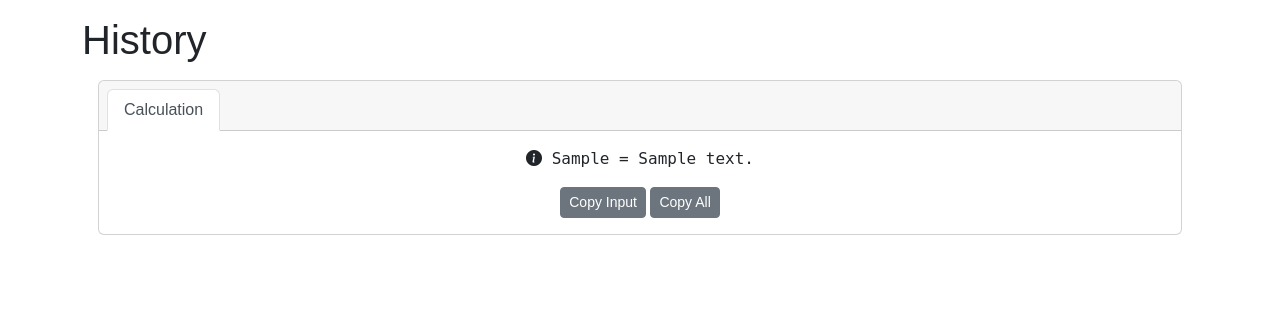
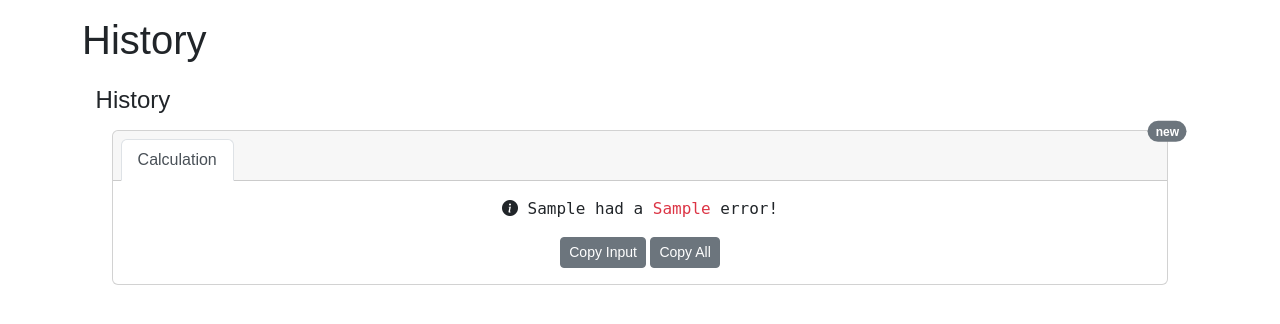
Before and after one commit to mahdihaghverdi/plumacalc, a Django app: page /history/ in a window 1280 px wide. Shown: the part 63-387 px from the top of the page. Run offline with Django 4.2, Linux system fonts and the light colour scheme; tables that the repository leaves empty hold one stand-in row (values such as "Sample post"); some libraries are stand-ins or nearby versions.

Commit message:
apply the resigned history section to `history/`

```diff
--- a/calculator/templates/calculator/history.html
+++ b/calculator/templates/calculator/history.html
@@ -10,29 +10,54 @@
 {% block content %}
     <div class="container" style="margin-top: 1rem">
         <h1>History</h1>
-        <div class="col">
+        <div class="col"
+             style="padding: .85rem; border-radius: 2px">
+            <h4>History</h4>
             {% if history %}
                 {% for hist in history %}
                     <div class="card text-center" style="margin: 1rem;">
                         <div class="card-header">
                             <ul class="nav nav-tabs card-header-tabs">
                                 <li class="nav-item">
-                                    <a class="nav-link active" aria-current="true" href="#">Calculation</a>
+                                    {% if forloop.counter == 1 %}
+                                        <a class="nav-link active" aria-current="true" href="#">
+                                                    <span class="position-absolute top-0 start-100 translate-middle badge rounded-pill bg-secondary">new<span
+                                                            class="visually-hidden">unread messages</span></span>Calculation</a>
+                                    {% else %}
+                                        <a class="nav-link active" aria-current="true" href="#">Calculation</a>
+                                    {% endif %}
                                 </li>
                             </ul>
                         </div>
                         <div class="card-body">
                             {% if forloop.counter == 1 %}
-                                <p class="card-text" style="font-family: monospace;">
-                                    <i class="bi bi-info-circle-fill"></i> <span id="input">{{ hist.input }} </span>=<span id="answer"> {{ hist.answer }}</span>
-                                </p>
+                                {% if hist.errors is None %}
+                                    <p class="card-text" style="font-family: monospace;">
+                                        <i class="bi bi-info-circle-fill"></i> <span id="input">{{ hist.input }} </span>=<span id="answer" class="text-success"> {{ hist.answer }}</span>
+                                    </p>
+                                {% else %}
+                                    <p class="card-text" style="font-family: monospace;">
+                                        <i class="bi bi-info-circle-fill"></i> <span id="input">{{ hist.input }}</span><span id="errors"> had a <span class="text-danger">{{ hist.errors }}</span> error!</span>
+                                    </p>
+                                {% endif %}
                             {% else %}
-                                <p class="card-text" style="font-family: monospace;">
-                                    <i class="bi bi-info-circle-fill"></i> <span id="input">{{ hist.input }} </span>=<span id="answer"> {{ hist.answer }}</span>
-                                </p>
+                                {% if hist.errors is None %}
+                                    <p class="card-text" style="font-family: monospace;">
+                                        <i class="bi bi-info-circle-fill"></i> <span id="input">{{ hist.input }} </span>=<span id="answer"> <span class="text-success">{{ hist.answer }}</span></span>
+                                    </p>
+                                {% else %}
+                                    <p class="card-text" style="font-family: monospace;">
+                                        <i class="bi bi-info-circle-fill"></i> <span id="input">{{ hist.input }}</span><span id="errors"> had a <span class="text-danger">{{ hist.errors }}</span> error!</span>
+                                    </p>
+                                {% endif %}
                             {% endif %}
-                            <a href="#" class="btn btn-sm btn-secondary" id="copy-input" onclick="copyText(false)">Copy Input</a>
-                            <a href="#" class="btn btn-sm btn-secondary" id="copy-all" onclick="copyText(true)">Copy All</a>
+                            {% if errors is None %}
+                                <a href="#" class="btn btn-sm btn-secondary" id="copy-input" onclick="copyText(false, false)">Copy Input</a>
+                                <a href="#" class="btn btn-sm btn-secondary" id="copy-all" onclick="copyText(true, false)">Copy All</a>
+                            {% else %}
+                                <a href="#" class="btn btn-sm btn-secondary" id="copy-input" onclick="copyText(false, true)">Copy Input</a>
+                                <a href="#" class="btn btn-sm btn-secondary" id="copy-all" onclick="copyText(true, true)">Copy All</a>
+                            {% endif %}
                         </div>
                     </div>
                 {% endfor %}
```
Also changed, not shown: calculator/templates/calculator/index.html (+4 -4 lines).
